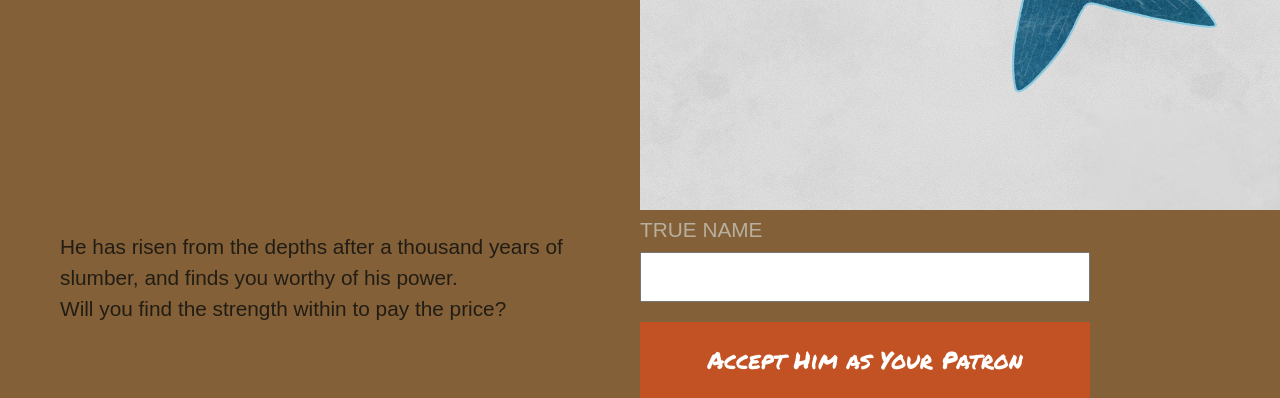
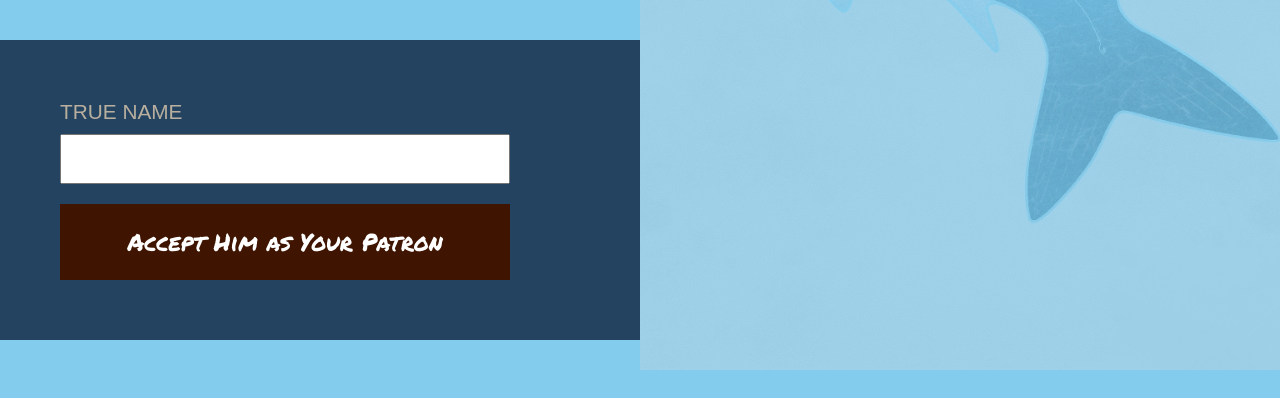
Before and after one commit to ThomHarding/product-launch, a plain HTML site: page index.html in a window 1280 px wide. Shown: the part 430-828 px from the top of the page. After the commit the page ends 800 px from the top, so only its background shows below. Drawn offline with Linux system fonts and the light colour scheme; a web font is replaced by a local one.

Commit message:
Made formatting, colours etc more fitting to page theme

```diff
--- a/demo-global.css
+++ b/demo-global.css
@@ -6,9 +6,9 @@
     names have to start with "--" */
   --nomad: #b9af9e;
   --zeus: #221d14;
-  --irish-coffee: #604124;
-  --potters-clay: #836038;
-  --sinopia: #c25223ff;
+  --irish-coffee: #244360;
+  --potters-clay: #84ccee;
+  --sinopia: rgb(63, 20, 0);
   --white: white;
 }
 
@@ -19,7 +19,7 @@ body {
   color: var(--zeus);
 }
 
-#hero-image {
+#fish {
   /* for grid mode, the area for this element */
   grid-area: image;
 
@@ -56,8 +56,9 @@ body {
 
   /* In wide mode, image should take up the full height,
      but not go wider than the allotted column width */
-  #hero-image {
+  #fish {
     height: 100%;
+    opacity: 0.3;
     max-width: 100%;
   }
 }
@@ -86,7 +87,7 @@ body {
   line-height: 1.5;
 }
 
-#signup-form {
+#name {
   /* for grid mode, the area for this element */
   grid-area: signup;
 
```
Also changed, not shown: index.html (+1 -1 lines).
